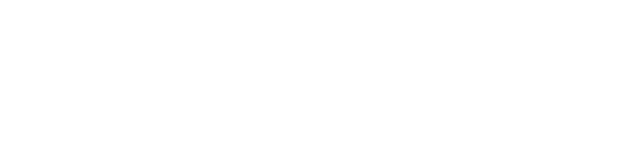
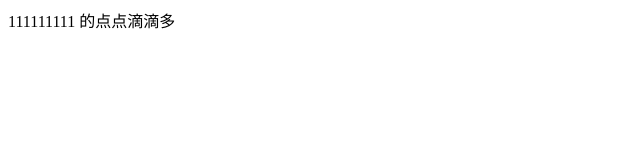
Before and after one commit to zhangxu123456/gitdemo2, a plain HTML site: page index.html in a window 1280 px wide. Shown: the whole page, without its empty margins (0-640 px from the left). Drawn offline with Linux system fonts and the light colour scheme.

Commit message:
第三次

```diff
--- a/index.html
+++ b/index.html
@@ -6,6 +6,7 @@
     <title>Document</title>
 </head>
 <body>
-
+    111111111
+    的点点滴滴多
 </body>
 </html>
```
